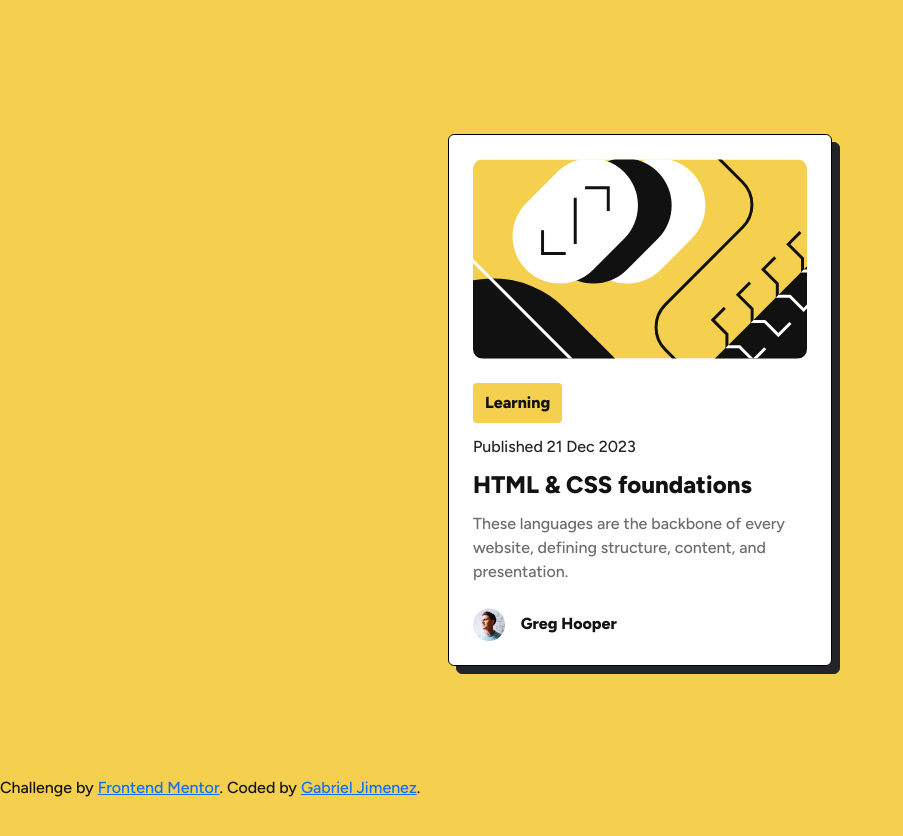
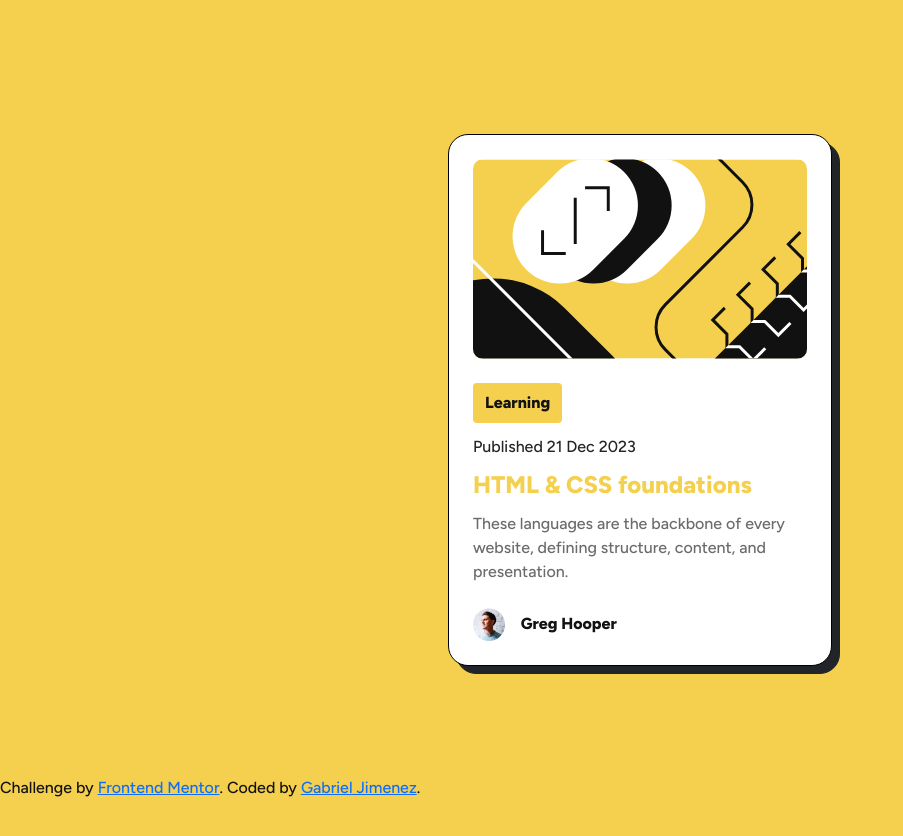
Before and after one commit to jimenezkgabriel/Frontend-Mentor-Blog-Card-Challenge, a website: page index.html in a window 1280 px wide. In both pictures the pointer is over the element "HTML & CSS foundations". Shown: the whole page, without its empty margins (0-903 px from the left). Drawn offline with Linux system fonts and the light colour scheme.

Commit message:
changed card radius to the correct size. Added color changing on mouse hover for the large text

```diff
--- a/index.html
+++ b/index.html
@@ -32,6 +32,7 @@
     .card {
       max-width: 24rem;
       filter: drop-shadow(8px 8px);
+      border-radius: 20px;
     }
 
     p,
@@ -39,6 +40,13 @@
       font-family: figtree;
       font-weight: 500;
       color: hsl(0, 0%, 7%);
+      transition: color 0.2s ease;
+    }
+
+    h4:hover {
+      color: hsl(47, 88%, 63%);
+      cursor: pointer;
+      transition: color 0.2s ease;
     }
 
     body {
```
